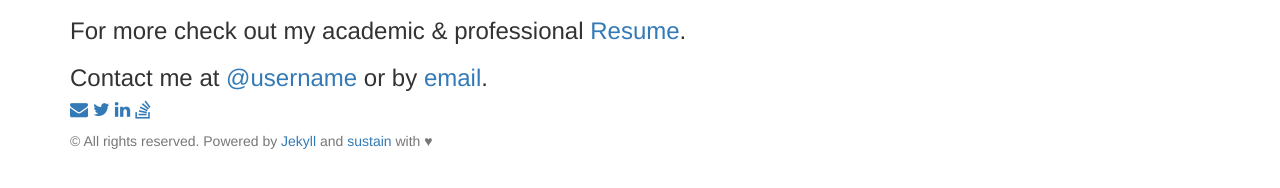
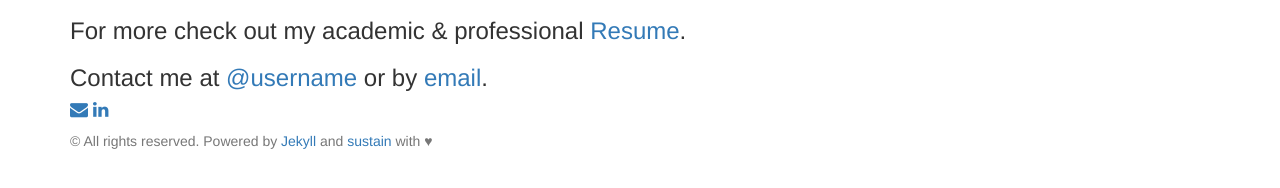
Before and after one commit to jekyllt/sustain, a Jekyll site: the page built from index.html, in a window 1280 px wide. Shown: the part 234-422 px from the top of the page. Built offline with Jekyll 4.4.1, drawn with Linux system fonts in a browser that asks for light colours; nearby versions of some CDN libraries; the list of posts is cut into pages by our own code.

Commit message:
Update social.html

```diff
--- a/_includes/social.html
+++ b/_includes/social.html
@@ -7,14 +7,14 @@
 	  <a href="mailto:{{ site.email}}"><i class="fa fa-envelope"></i></a>
     {% endif %}
 
-    {% if site.twitter %}
-	  <a href="http://twitter.com/{{ site.twitter }}"><i class="fa fa-twitter"></i></a>
+    {% if site.scholar %}
+	  <a href="http://twitter.com/{{ site.scholar }}"><i class="fa fa-twitter"></i></a>
     {% endif %}
     {% if site.linkedin %}
 	  <a href="http://linkedin.com/in/{{ site.linkedin }}"><i class="fa fa-linkedin"></i></a>
     {% endif %}
-    {% if site.stackoverflow %}
-	  <a href="http://stackoverflow.com/{{ site.stackoverflow }}"><i class="fa fa-stack-overflow"></i></a>
+    {% if site.researchgate %}
+	  <a href="http://stackoverflow.com/{{ site.researchgate }}"><i class="fa fa-stack-overflow"></i></a>
     {% endif %}
 	</h4>
 </div>
```
